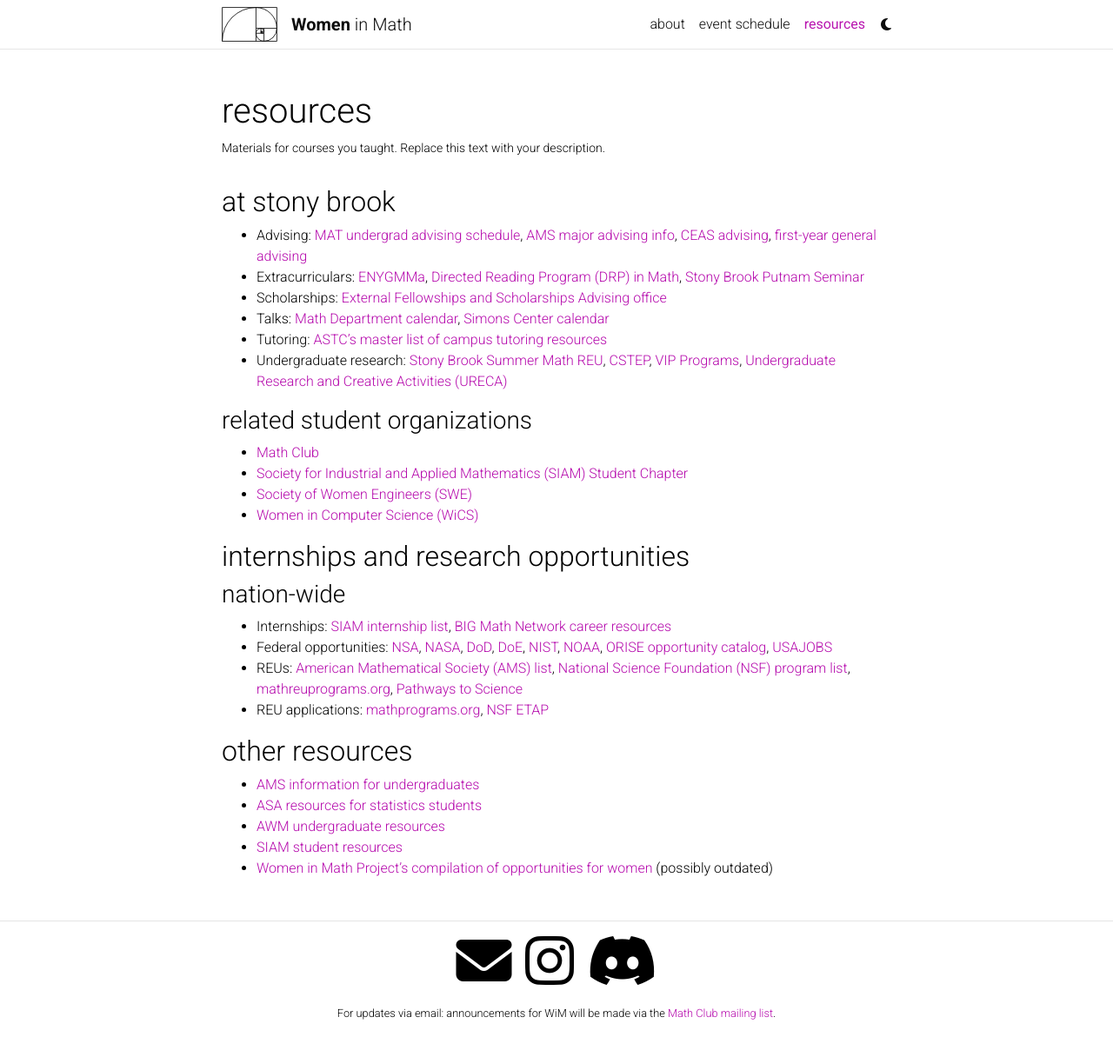
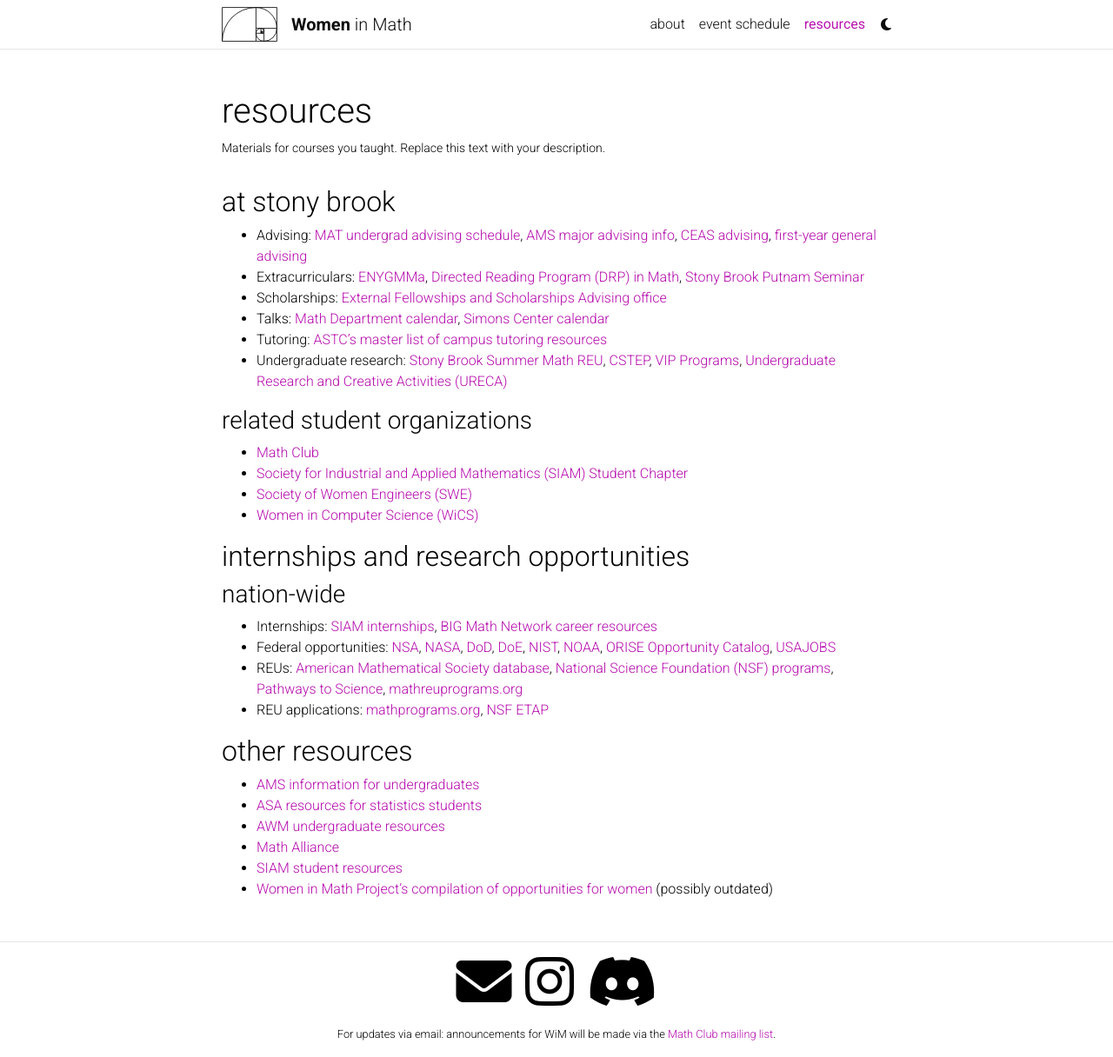
Before and after one commit to sbuwim/sbuwim.github.io, a Jekyll site: the page built from _pages/resources.md, in a window 1280 px wide and 1216 px high. Shown: the whole window at 87% size. Built offline with Jekyll 4.4.1, drawn with Linux system fonts in a browser that asks for light colours; comment, search, counter and statistics services are not loaded; a style sheet for code colours, icons or effects is not loaded.

Commit message:
Update resources.md

```diff
--- a/_pages/resources.md
+++ b/_pages/resources.md
@@ -27,9 +27,9 @@
 
 ### nation-wide
 
-- Internships: [SIAM internship list](https://www.siam.org/careers/internships), [BIG Math Network career resources](https://bigmathnetwork.org/resources-for-students/)
-- Federal opportunities: [NSA](https://www.intelligencecareers.gov/NSA/students-and-internships), [NASA](https://intern.nasa.gov/), [DoD](https://www.dodciviliancareers.com/civiliancareers/studentsrecentgrads), [DoE](https://www.energy.gov/careers/students-recent-graduates), [NIST](https://www.nist.gov/careers/student-opportunities), [NOAA](https://www.noaa.gov/education/opportunities/students), [ORISE opportunity catalog](https://www.zintellect.com/Catalog), [USAJOBS](https://www.usajobs.gov/Help/working-in-government/unique-hiring-paths/students/)
-- REUs: [American Mathematical Society (AMS) list](https://www.ams.org/education/emp-reu), [National Science Foundation (NSF) program list](http://www.nsf.gov/crssprgm/reu/list_result.jsp?unitid=5044), [mathreuprograms.org](https://www.mathreuprograms.org/), [Pathways to Science](https://www.pathwaystoscience.org/Undergrads.aspx)
+- Internships: [SIAM internships](https://www.siam.org/careers/internships), [BIG Math Network career resources](https://bigmathnetwork.org/resources-for-students/)
+- Federal opportunities: [NSA](https://www.intelligencecareers.gov/NSA/students-and-internships), [NASA](https://intern.nasa.gov/), [DoD](https://www.dodciviliancareers.com/civiliancareers/studentsrecentgrads), [DoE](https://www.energy.gov/careers/students-recent-graduates), [NIST](https://www.nist.gov/careers/student-opportunities), [NOAA](https://www.noaa.gov/education/opportunities/students), [ORISE Opportunity Catalog](https://www.zintellect.com/Catalog), [USAJOBS](https://www.usajobs.gov/Help/working-in-government/unique-hiring-paths/students/)
+- REUs: [American Mathematical Society database](https://www.ams.org/education/emp-reu), [National Science Foundation (NSF) programs](http://www.nsf.gov/crssprgm/reu/list_result.jsp?unitid=5044), [Pathways to Science](https://www.pathwaystoscience.org/Undergrads.aspx), [mathreuprograms.org](https://www.mathreuprograms.org/)
 - REU applications: [mathprograms.org](https://www.mathprograms.org/), [NSF ETAP](https://www.nsfetap.org/)
 
 ## other resources
@@ -37,5 +37,6 @@
 - [AMS information for undergraduates](https://www.ams.org/programs/students/undergrad-highschool)
 - [ASA resources for statistics students](https://www.amstat.org/education/statistics-students)
 - [AWM undergraduate resources](https://awm-math.org/resources/undergraduates/)
+- [Math Alliance](https://mathalliance.org/index.html)
 - [SIAM student resources](https://www.siam.org/students-education/resources)
 - [Women in Math Project's compilation of opportunities for women](https://pages.uoregon.edu/wmnmath/events.html#Programs) (possibly outdated)
```
